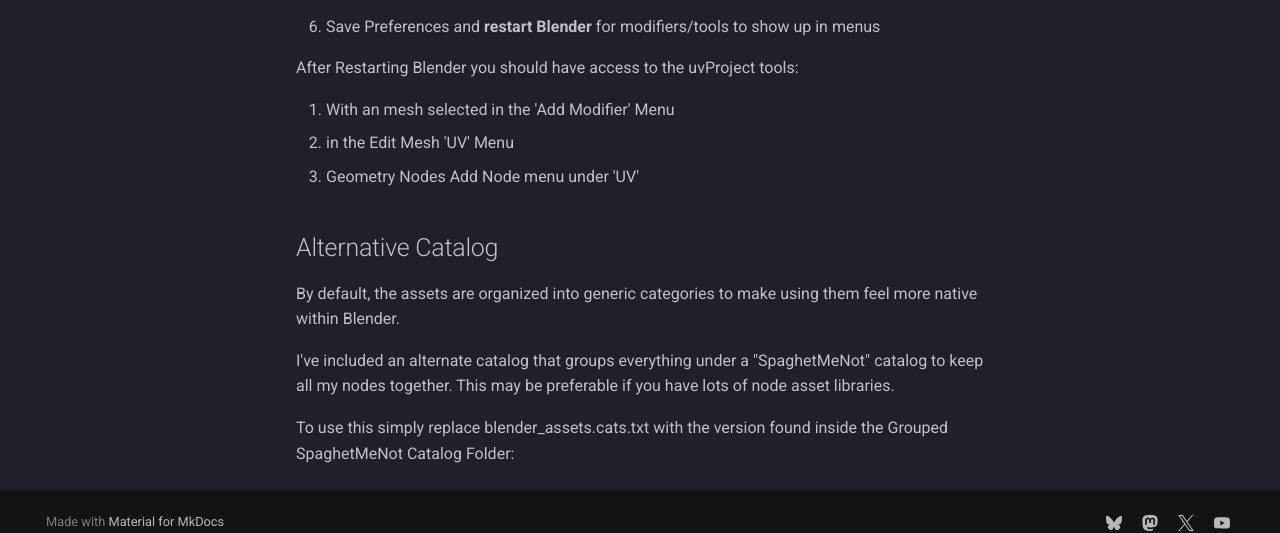
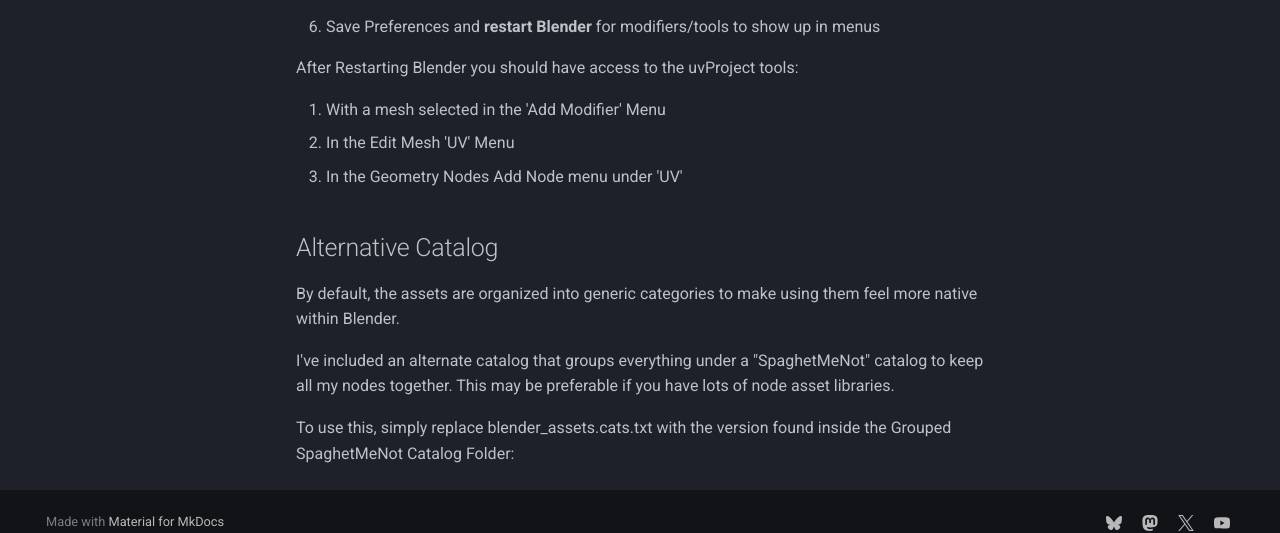
Before and after one commit to SpaghetMeNot/uvproject, an MkDocs documentation site: the page built from docs/install.md, in a window 1280 px wide and 900 px high, scrolled down 1076 px. Shown: the part 346-879 px from the top of the window. Built offline with MkDocs 1.6.1 and Material for MkDocs 9.7.7, drawn with Linux system fonts in a browser that asks for light colours; some web fonts are replaced.

Commit message:
Fixing typos, adding WIP warning to main page, adding under construction pages

```diff
--- a/docs/install.md
+++ b/docs/install.md
@@ -16,13 +16,13 @@
 
 After Restarting Blender you should have access to the uvProject tools:
 
-1. With an mesh selected in the 'Add Modifier' Menu
-2. in the Edit Mesh 'UV' Menu
-3. Geometry Nodes Add Node menu under 'UV'
+1. With a mesh selected in the 'Add Modifier' Menu
+2. In the Edit Mesh 'UV' Menu
+3. In the Geometry Nodes Add Node menu under 'UV'
 
 ## Alternative Catalog
 By default, the assets are organized into generic categories to make using them feel more native within Blender.
 
 I've included an alternate catalog that groups everything under a "SpaghetMeNot" catalog to keep all my nodes together. This may be preferable if you have lots of node asset libraries.
 
-To use this simply replace blender_assets.cats.txt with the version found inside the Grouped SpaghetMeNot Catalog Folder:
+To use this, simply replace blender_assets.cats.txt with the version found inside the Grouped SpaghetMeNot Catalog Folder:
--- a/mkdocs.yml
+++ b/mkdocs.yml
@@ -4,7 +4,7 @@
 nav:
   - Home: index.md
   - Install: install.md
-  - How to Use: using_autoConstraints.md
+  - How to Use: how_to_use.md
   - Projection Methods: projection_methods.md
   - Examples: examples.md
 
```
Also changed, not shown: docs/examples.md (added, +1 -0 lines), docs/how_to_use.md (added, +1 -0 lines), docs/index.md (+10 -2 lines), docs/projection_methods.md (+1 -0 lines).
